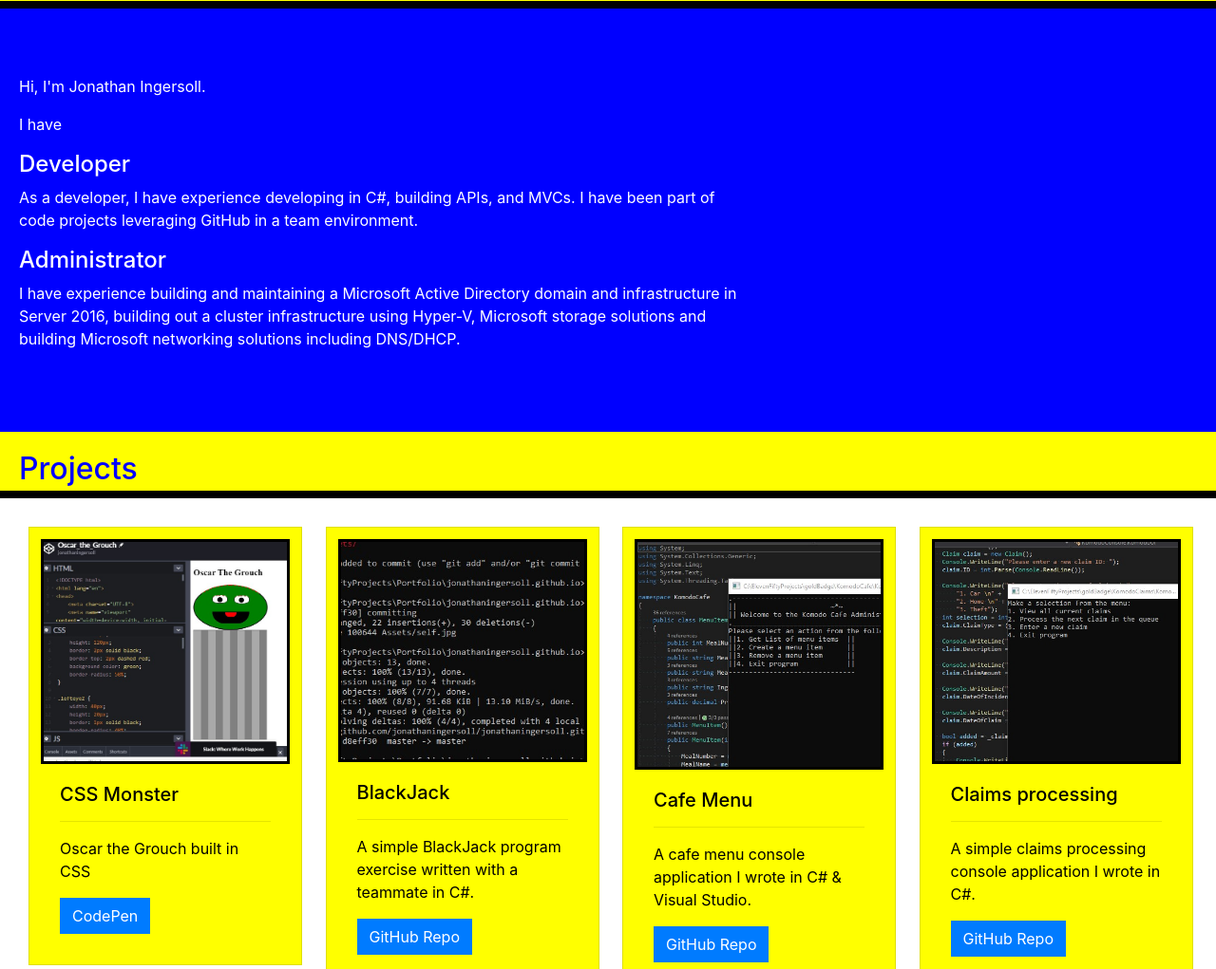
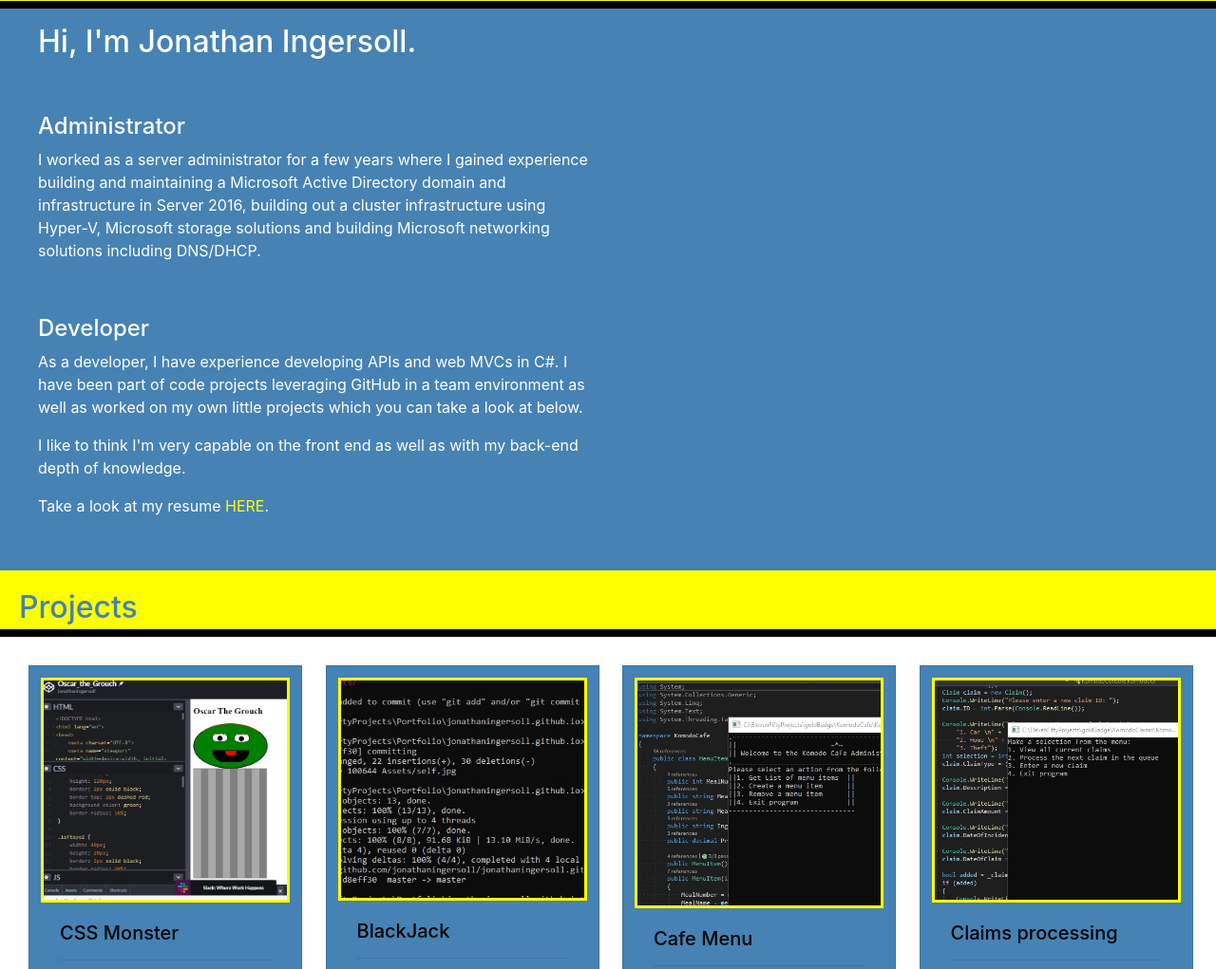
Before and after one commit to jonathaningersoll/jonathaningersoll.github.io, a plain HTML site: page index.html in a window 1280 px wide. Shown: the part 763-1784 px from the top of the page at 95% size. Drawn offline with nearby package versions, Linux system fonts and the light colour scheme.

Commit message:
Clean up About page - Clean up Projects - Add final project to Projects - Clean up Online Presence - Include resume in About - alter color scheme

```diff
--- a/index.html
+++ b/index.html
@@ -45,6 +45,7 @@
             <h1 class="display-head">Jonathan Ingersoll</h1>
             <p>Process-driven, results-focused.</p>
             <p>Welcome to my portfolio page. Here you will get to know me, view some of the projects I have worked on, and how to connect with me on the interwebs</p>
+            <p>I built this page in order to showcase the projects I've worked on and I hope to continually add to the page as my experience grows.</p>
           </div>
           <div class="col-8" id="vertcc">
             <img src="Assets/self.jpg" />
@@ -59,30 +60,38 @@
     <!-- About -->
   <div class="about">
     <div class="container">
+
       <div class="row">
         <div class="column">
+          <p>
+            <h2>Hi, I'm Jonathan Ingersoll.</h2>
+          </p>
+        </div>
+      </div>
 
+      <div class="row">
+        <div class="column">
+          <h3>Administrator</h3>
+            <p>
+              I worked as a server administrator for a few years where I gained experience building and maintaining a Microsoft Active Directory domain and infrastructure in Server 2016, building out a cluster infrastructure using Hyper-V, Microsoft storage solutions and building Microsoft networking solutions including DNS/DHCP.
+            </p>
+        </div>
+
+        <div class="column">
+          <h3>Developer</h3>
           <p>
-            Hi, I'm Jonathan Ingersoll.
-            <p>I have </p>
+            As a developer, I have experience developing APIs and web MVCs in C#. I have been part of code projects leveraging GitHub in a team environment as well as worked on my own little projects which you can take a look at below.
           </p>
           <p>
-            <h3>Developer</h3>
-            <p>
-              As a developer, I have experience developing in C#, building APIs, and MVCs. I have been part of code projects leveraging GitHub in a team environment.
-            </p>
-            <h3>Administrator</h3>
-            <p>
-              I have experience building and maintaining a Microsoft Active Directory domain and infrastructure in Server 2016, building out a cluster infrastructure using Hyper-V, Microsoft storage solutions and building Microsoft networking solutions including DNS/DHCP.
-            </p>
+            I like to think I'm very capable on the front end as well as with my back-end depth of knowledge.
           </p>
-        </div>
-        <div class="column">
+          <p>
+            Take a look at my resume <a href="Assets/Resume_Dev_5.18.2020.pdf">HERE</a>.
+          </p>
         </div>
       </div>
     </div>
   </div>
-
   <div class="space-the-final-frontier" id="projects"><h2>Projects</h2></div>
 
   <div class="projects">
@@ -156,6 +165,19 @@
           </div>
         </div>
       </div>
+
+      <div class="col-3">
+        <div class="card" style="width: 18rem;">
+          <img src="./Assets/scrnshot_simplecrm.jpg" class="card-img-top" alt="SimpleCRM MVC">
+          <div class="card-body">
+            <h5 class="card-title">SimpleCRM Web App</h5>
+            <hr />
+            <p class="card-text">A very simple CRM project done in C# and Visual Studio Community. This was my ElevenFifty RedBadge final project.</p>
+            <a href="https://github.com/jonathaningersoll/SimpleCRM" class="btn btn-primary">GitHub Repo</a>
+          </div>
+        </div>
+      </div>
+
     </div>
   </div>
 
@@ -167,7 +189,7 @@
       <div class="row">
         <div class="column">
           <p>
-            Here are a few places where I maintain an online presence:
+            <h2>Here are a few places where I maintain an online presence:</h2>
           </p>
           <p>
             <ul>
@@ -179,8 +201,10 @@
         </div>
       </div>
       <div>
+
         <form action="https://formspree.io/xknqndly" method="POST">
           <p>
+            <p>So drop me a line! Let me know you visited! I am more active on LinkedIn than anywhere else, so feel free to add me!</p>
             <label>
               <p>
               Your email:
--- a/style.css
+++ b/style.css
@@ -15,6 +15,7 @@ header {
 }
 .navbar {
     font-size: 1em;
+    font-weight: bold;
     padding: 0;
 }
 
@@ -27,7 +28,7 @@ header {
     background-color: white;
 }
 .navbar-light .navbar-nav .nav-link{
-    color: blue;
+    color: steelblue;
 }
 
 
@@ -81,21 +82,19 @@ header {
 }
 .about .container {
     max-width: none;
+    background-color: steelblue;
+}
 
-}
-.about .container .row {
-    background-color: blue;
-    padding-top: 50px;
-    padding-bottom: 50px;
-}
 .about .container .row .column {
-    padding: 20px;
-    max-width: 800px;
+    padding-right: 20px;
+    padding-left: 40px;
+    padding-bottom: 40px;
+    max-width: 650px;
 }
 
 img {
     width: 60%;
-    border: 3px solid black;
+    border: 3px solid yellow;
     float: right;
     border-radius: 1,4;
 }
@@ -107,9 +106,12 @@ img {
     margin: 0px;
     padding: 20px;
     border-bottom: 8px solid black;
-    color: blue;
+    color: steelblue;
 }
 
+.column p a {
+    color: yellow;
+}
 /* PROJECTS */
 
 .projects {
@@ -124,7 +126,7 @@ img {
     margin-left: auto;
     margin-right: auto;
     margin-bottom: 30px;
-    background-color: yellow;
+    background-color: steelblue;
     border-radius: 0;
     padding: 12px;
 }
```
Also changed, not shown: Assets/scrnshot_simplecrm.jpg (added), 1 other file.
